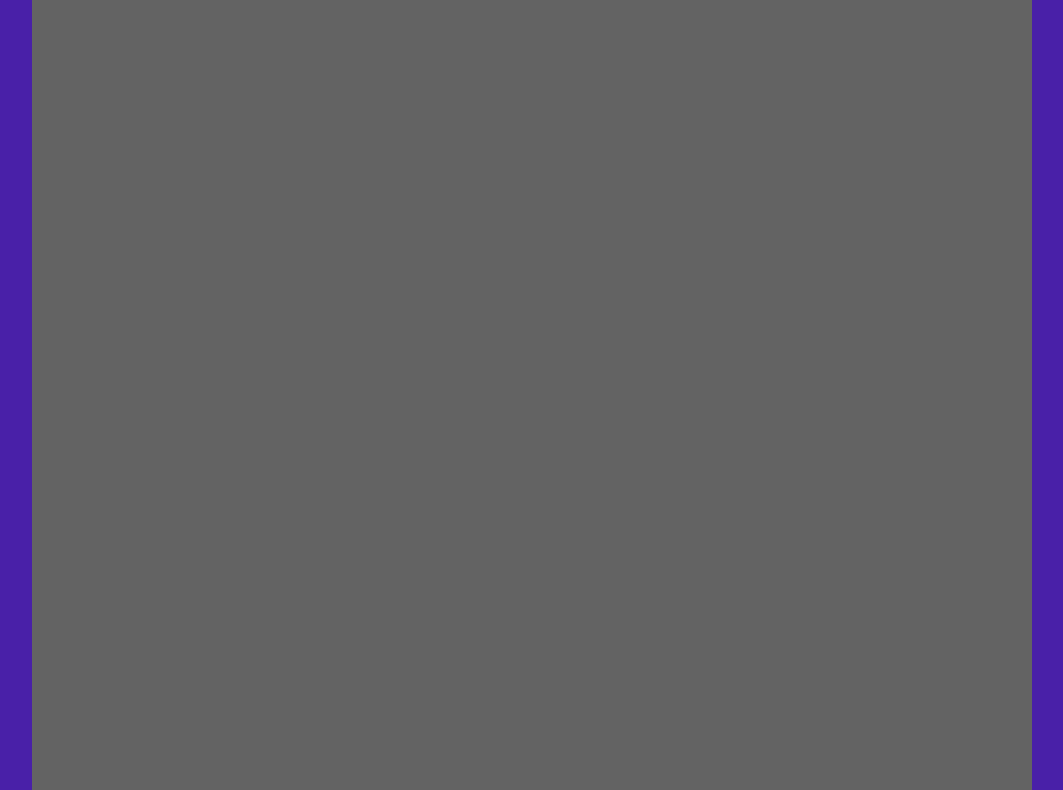
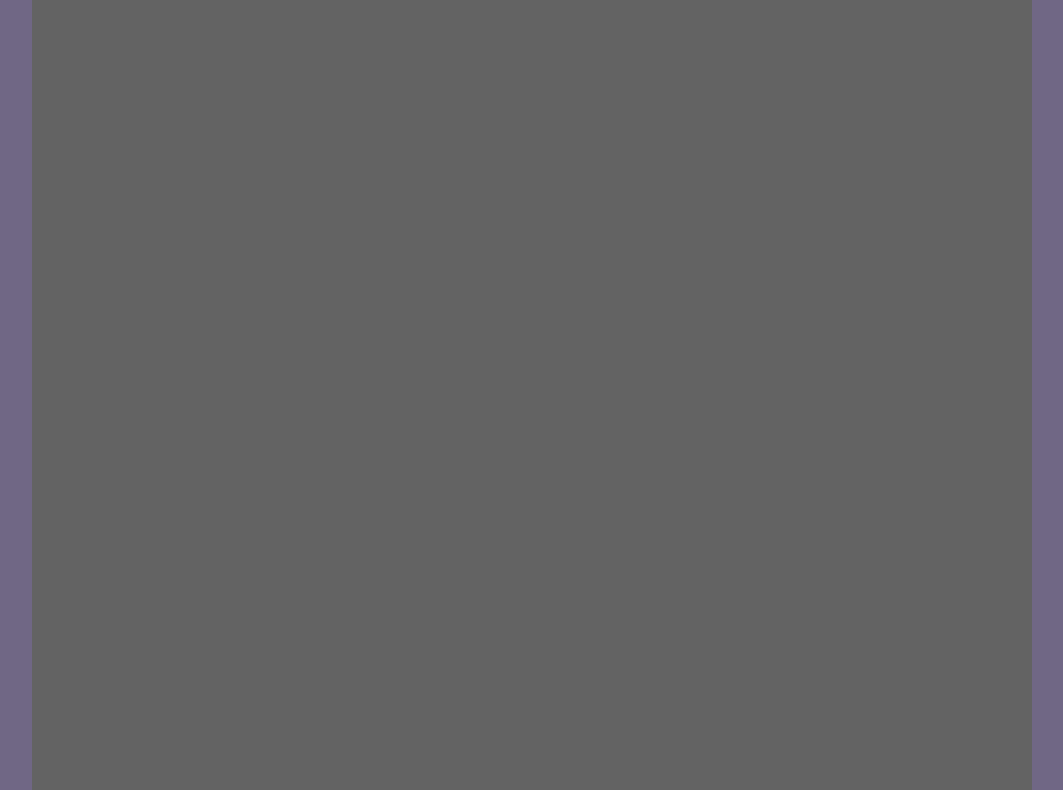
Before and after one commit to wojtuszek/wojciech.github.io, a plain HTML site: page index.html in a window 1280 px wide. Shown: the part 83-873 px from the top of the page, without its empty margins (108-1171 px from the left). Drawn offline with Linux system fonts and the light colour scheme.

Commit message:
Update css.css

```diff
--- a/css.css
+++ b/css.css
@@ -1,5 +1,6 @@
 html{
     background-color: rgb(73, 32, 168);
+    background-color: rgb(112, 103, 133);
     text-align: justify;
 }
 h1{
```
